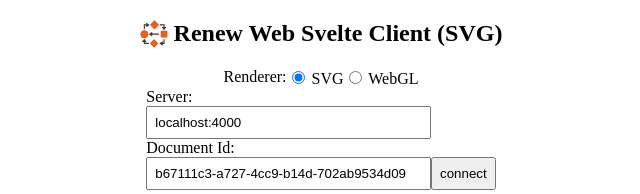
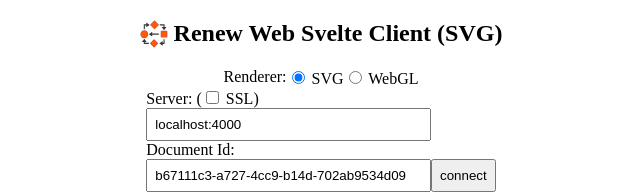
Before and after one commit to laszlokorte/renewjs_example_client, a SvelteKit app: page / in a window 1280 px wide. Shown: the top 194 px of the page, without its empty margins (319-959 px from the left). Built offline with nearby package versions, Linux system fonts and the light colour scheme.

Commit message:
add ssl option

```diff
--- a/src/routes/+page.svelte
+++ b/src/routes/+page.svelte
@@ -4,6 +4,7 @@
 	import Svg from '../lib/svg.svelte';
 
 	let server = $state('localhost:4000');
+	let ssl = $state(false);
 	let documentId = $state('b67111c3-a727-4cc9-b14d-702ab9534d09');
 	let connected = $state(false);
 	let doc = $state(null);
@@ -14,14 +15,14 @@
 	let camy = $state(0);
 	let camz = $state(-1);
 
-	function connectToDocument(server_url, document_id) {
+	function connectToDocument(ssl, server_url, document_id) {
 		if (live) {
 			live.disconnect();
 			connected = false;
 		}
 
 		live = new LiveState({
-			url: `ws://${server}/redux`,
+			url: `ws${ssl?'s':''}://${server}/redux`,
 			topic: `redux_document:${document_id}`
 		});
 
@@ -41,7 +42,7 @@
 <article>
 	<header>
 		<h2>
-			<img src={'./favicon.svg'} width="28" height="28" align="top" /> Renew Web Svelte Client (SVG)
+			<img alt="Logo" src={'./favicon.svg'} width="28" height="28" align="top" /> Renew Web Svelte Client (SVG)
 		</h2>
 
 		<div style="text-align: center; display: flex; justify-content: center; justify-items: center;">
@@ -86,10 +87,10 @@
 	{:else}
 		<div style="display: flex; justify-content: center; align-items: end;">
 			<div>
-				<label style="display: block; text-align: left;">
-					Server:<br />
-					<input bind:value={server} type="text" placeholder="URL to Renew Web Editor Server" />
-				</label>
+				<div style="display: block; text-align: left;">
+					<label for="server">Server:</label> (<label><input type="checkbox" bind:checked={ssl} /> SSL</label>)<br />
+					<input id="server" bind:value={server} type="text" placeholder="URL to Renew Web Editor Server" />
+				</div>
 				<label style="display: block; text-align: left;">
 					Document Id:<br />
 					<input bind:value={documentId} type="text" placeholder="UUID of a Document" />
@@ -97,7 +98,7 @@
 			</div>
 			<button
 				onclick={(evt) => {
-					connectToDocument(server, documentId);
+					connectToDocument(ssl, server, documentId);
 				}}>connect</button
 			>
 		</div>
```
